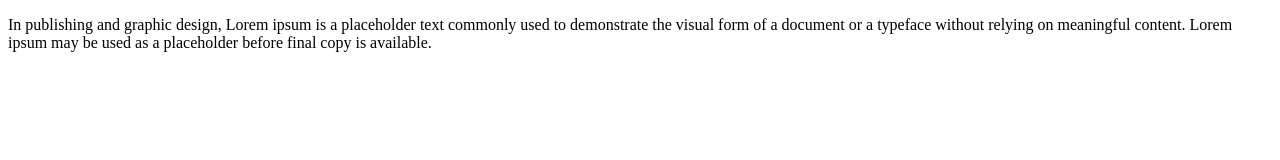
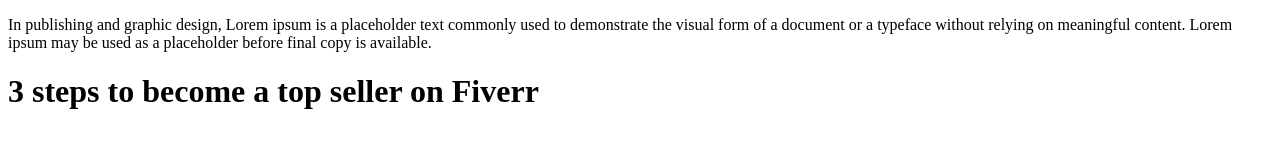
Before and after one commit to ShakilBepari/secend-website-test, a plain HTML site: page index.html in a window 1280 px wide. Drawn offline with Linux system fonts and the light colour scheme.

Commit message:
third commit

```diff
--- a/index.html
+++ b/index.html
@@ -9,5 +9,6 @@
 </head>
 <body>
     <p>In publishing and graphic design, Lorem ipsum is a placeholder text commonly used to demonstrate the visual form of a document or a typeface without relying on meaningful content. Lorem ipsum may be used as a placeholder before final copy is available.</p>
+    <h1>3 steps to become a top seller on Fiverr</h1>
 </body>
 </html>
```
